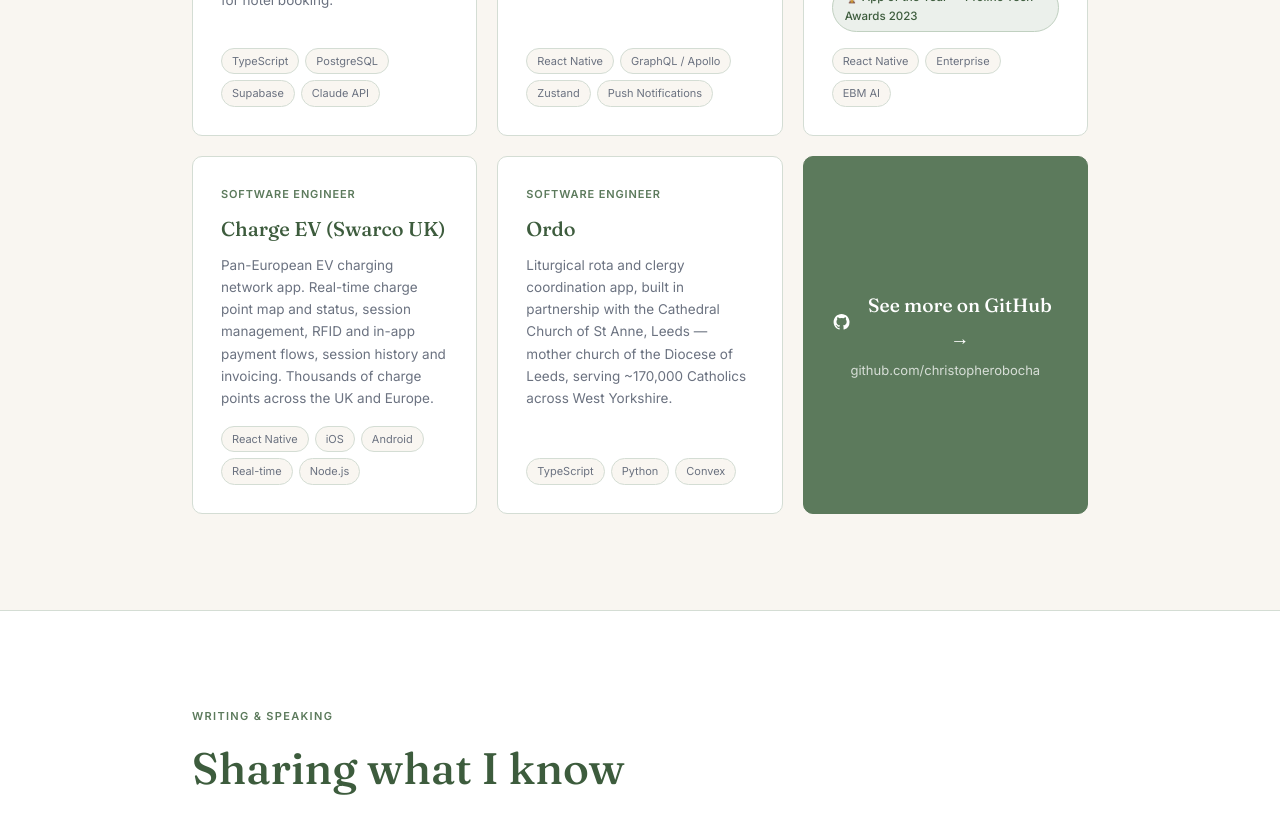
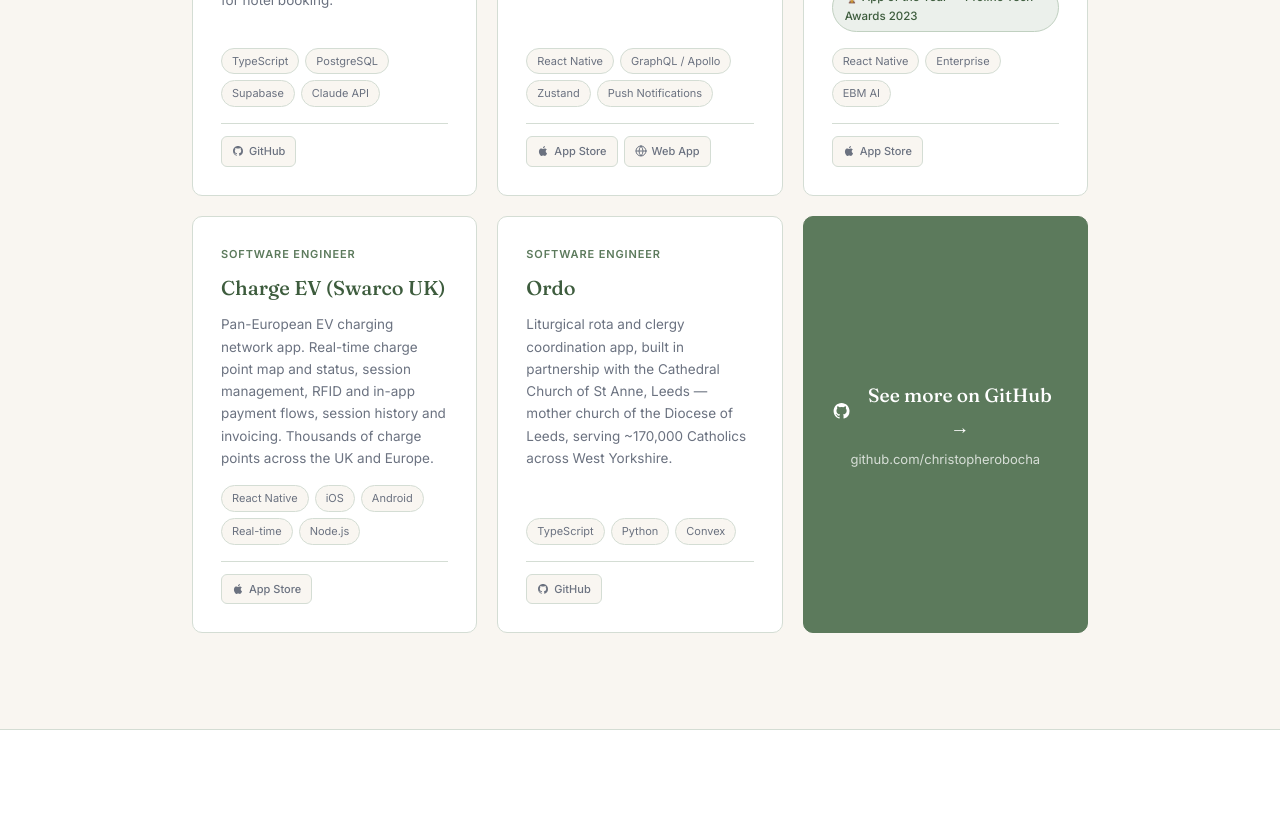
Before and after one commit to ChristopherObocha/portfolio, a Next.js app: page / in a window 1280 px wide. Shown: the part 3200-4029 px from the top of the page. Built offline with nearby package versions, Linux system fonts and the light colour scheme.

Commit message:
project overview looks good

```diff
--- a/src/app/globals.css
+++ b/src/app/globals.css
@@ -532,6 +532,41 @@
   margin-top: 4px;
 }
 
+.project-links {
+  display: flex;
+  gap: 6px;
+  flex-wrap: wrap;
+  margin-top: 4px;
+  padding-top: 12px;
+  border-top: 1px solid var(--border);
+}
+
+.project-link {
+  display: inline-flex;
+  align-items: center;
+  gap: 5px;
+  padding: 5px 10px;
+  border: 1px solid var(--border);
+  border-radius: 6px;
+  font-size: 11px;
+  font-weight: 500;
+  color: var(--text-secondary);
+  text-decoration: none;
+  background: var(--bg);
+  transition: border-color 0.2s, color 0.2s, background 0.2s;
+  white-space: nowrap;
+}
+
+.project-link:hover {
+  border-color: var(--accent);
+  color: var(--accent-dark);
+  background: var(--accent-light);
+}
+
+.project-link svg {
+  flex-shrink: 0;
+}
+
 /* ── Writing & Speaking ──────────────────────────── */
 #writing { background: var(--surface); }
 
--- /dev/null
+++ b/src/components/ProjectLinks.tsx
@@ -0,0 +1,52 @@
+type LinkType = 'ios' | 'android' | 'github' | 'web'
+
+interface ProjectLink {
+  type: LinkType
+  url: string
+}
+
+const icons: Record<LinkType, React.ReactNode> = {
+  ios: (
+    <svg width="12" height="12" viewBox="0 0 24 24" fill="currentColor" aria-hidden="true">
+      <path d="M18.71 19.5c-.83 1.24-1.71 2.45-3.05 2.47-1.34.03-1.77-.79-3.29-.79-1.53 0-2 .77-3.27.82-1.31.05-2.3-1.32-3.14-2.53C4.25 17 2.94 12.45 4.7 9.39c.87-1.52 2.43-2.48 4.12-2.51 1.28-.02 2.5.87 3.29.87.78 0 2.26-1.07 3.8-.91.65.03 2.47.26 3.64 1.98-.09.06-2.17 1.28-2.15 3.81.03 3.02 2.65 4.03 2.68 4.04-.03.07-.42 1.44-1.38 2.83M13 3.5c.73-.83 1.94-1.46 2.94-1.5.13 1.17-.34 2.35-1.04 3.19-.69.85-1.83 1.51-2.95 1.42-.15-1.15.41-2.35 1.05-3.11z"/>
+    </svg>
+  ),
+  android: (
+    <svg width="12" height="12" viewBox="0 0 24 24" fill="currentColor" aria-hidden="true">
+      <path d="M3.18 23.76c.3.17.64.22.99.14l12.47-7.15-2.8-2.8-10.66 9.81zm-1.46-20.7A1.9 1.9 0 0 0 1.5 4.5v15c0 .55.2 1.03.54 1.39l.08.07 8.41-8.41v-.2L2.08 3.94l-.36-.88zm16.7 8.57-2.18-1.25-3.14 3.14 3.14 3.14 2.2-1.26c.63-.36.63-.95 0-1.31l-2.02.54zm-14.84 9.63.07-.06 8.54-8.54-2.8-2.8L1.72 19.4l-.14.15c.08.12.18.23.3.33l1.7 1.38z"/>
+    </svg>
+  ),
+  github: (
+    <svg width="12" height="12" viewBox="0 0 24 24" fill="currentColor" aria-hidden="true">
+      <path d="M12 2C6.477 2 2 6.484 2 12.017c0 4.425 2.865 8.18 6.839 9.504.5.092.682-.217.682-.483 0-.237-.008-.868-.013-1.703-2.782.605-3.369-1.343-3.369-1.343-.454-1.158-1.11-1.466-1.11-1.466-.908-.62.069-.608.069-.608 1.003.07 1.531 1.032 1.531 1.032.892 1.53 2.341 1.088 2.91.832.092-.647.35-1.088.636-1.338-2.22-.253-4.555-1.113-4.555-4.951 0-1.093.39-1.988 1.029-2.688-.103-.253-.446-1.272.098-2.65 0 0 .84-.27 2.75 1.026A9.564 9.564 0 0 1 12 6.844a9.59 9.59 0 0 1 2.504.337c1.909-1.296 2.747-1.027 2.747-1.027.546 1.379.202 2.398.1 2.651.64.7 1.028 1.595 1.028 2.688 0 3.848-2.339 4.695-4.566 4.943.359.309.678.92.678 1.855 0 1.338-.012 2.419-.012 2.747 0 .268.18.58.688.482A10.02 10.02 0 0 0 22 12.017C22 6.484 17.522 2 12 2Z"/>
+    </svg>
+  ),
+  web: (
+    <svg width="12" height="12" viewBox="0 0 24 24" fill="none" stroke="currentColor" strokeWidth="2" strokeLinecap="round" strokeLinejoin="round" aria-hidden="true">
+      <circle cx="12" cy="12" r="10"/>
+      <line x1="2" y1="12" x2="22" y2="12"/>
+      <path d="M12 2a15.3 15.3 0 0 1 4 10 15.3 15.3 0 0 1-4 10 15.3 15.3 0 0 1-4-10 15.3 15.3 0 0 1 4-10z"/>
+    </svg>
+  ),
+}
+
+const labels: Record<LinkType, string> = {
+  ios: 'App Store',
+  android: 'Google Play',
+  github: 'GitHub',
+  web: 'Web App',
+}
+
+export default function ProjectLinks({ links }: { links: ProjectLink[] }) {
+  if (!links.length) return null
+  return (
+    <div className="project-links">
+      {links.map(({ type, url }) => (
+        <a key={type} href={url} target="_blank" rel="noopener" className="project-link">
+          {icons[type]}
+          {labels[type]}
+        </a>
+      ))}
+    </div>
+  )
+}
--- a/src/components/Projects.tsx
+++ b/src/components/Projects.tsx
@@ -1,3 +1,5 @@
+import ProjectLinks from '@/components/ProjectLinks'
+
 const GitHubIcon = () => (
   <svg width="20" height="20" viewBox="0 0 24 24" fill="currentColor">
     <path d="M12 2C6.477 2 2 6.484 2 12.017c0 4.425 2.865 8.18 6.839 9.504.5.092.682-.217.682-.483 0-.237-.008-.868-.013-1.703-2.782.605-3.369-1.343-3.369-1.343-.454-1.158-1.11-1.466-1.11-1.466-.908-.62.069-.608.069-.608 1.003.07 1.531 1.032 1.531 1.032.892 1.53 2.341 1.088 2.91.832.092-.647.35-1.088.636-1.338-2.22-.253-4.555-1.113-4.555-4.951 0-1.093.39-1.988 1.029-2.688-.103-.253-.446-1.272.098-2.65 0 0 .84-.27 2.75 1.026A9.564 9.564 0 0 1 12 6.844a9.59 9.59 0 0 1 2.504.337c1.909-1.296 2.747-1.027 2.747-1.027.546 1.379.202 2.398.1 2.651.64.7 1.028 1.595 1.028 2.688 0 3.848-2.339 4.695-4.566 4.943.359.309.678.92.678 1.855 0 1.338-.012 2.419-.012 2.747 0 .268.18.58.688.482A10.02 10.02 0 0 0 22 12.017C22 6.484 17.522 2 12 2Z"/>
@@ -13,7 +15,7 @@
         <div className="projects-grid reveal-stagger">
 
           {/* Runwae — no public URL */}
-          <div className="project-card">
+          <a href="https://runwae.io" target="_blank" rel="noopener" className="project-card">
             <div className="project-role">Co-founder &amp; CTO</div>
             <div className="project-name">Runwae</div>
             <p className="project-desc">Travel-tech startup. AI-powered trip planning and group itinerary collaboration. Integrates Anthropic Claude for itinerary generation, Viator for experiences, and LiteAPI for hotel booking.</p>
@@ -25,7 +27,10 @@
               <span className="project-tag">Supabase</span>
               <span className="project-tag">Claude API</span>
             </div>
-          </div>
+            <ProjectLinks links={[
+              { type: 'github', url: 'https://github.com/chris-runwae/Runwae-OneStop' },
+            ]} />
+          </a>
 
           {/* Hylark — has public URL */}
           <a href="https://app.hylark.com" target="_blank" rel="noopener" className="project-card">
@@ -38,10 +43,14 @@
               <span className="project-tag">Zustand</span>
               <span className="project-tag">Push Notifications</span>
             </div>
+            <ProjectLinks links={[
+              { type: 'ios', url: 'https://apps.apple.com/gb/app/hylark/id6504600893' },
+              { type: 'web', url: 'https://app.hylark.com' },
+            ]} />
           </a>
 
           {/* GoodShape — no public URL */}
-          <div className="project-card">
+          <a href="https://www.goodshape.com" target="_blank" rel="noopener" className="project-card">
             <div className="project-role">Lead Software Engineer</div>
             <div className="project-name">GoodShape</div>
             <p className="project-desc">UK enterprise health and absence management app. 120,000+ annual engaged users. £220k+ project investment.</p>
@@ -51,9 +60,12 @@
               <span className="project-tag">Enterprise</span>
               <span className="project-tag">EBM AI</span>
             </div>
-          </div>
+            <ProjectLinks links={[
+              { type: 'ios', url: 'https://apps.apple.com/gb/app/goodshape/id1638145769' },
+            ]} />
+          </a>
 
-          {/* Charge EV — no public URL */}
+          {/* Charge EV */}
           <div className="project-card">
             <div className="project-role">Software Engineer</div>
             <div className="project-name">Charge EV (Swarco UK)</div>
@@ -65,10 +77,13 @@
               <span className="project-tag">Real-time</span>
               <span className="project-tag">Node.js</span>
             </div>
+            <ProjectLinks links={[
+              { type: 'ios', url: 'https://apps.apple.com/gb/app/charge-ev-charging/id6453164132' },
+            ]} />
           </div>
 
           {/* Ordo — no public URL */}
-          <div className="project-card">
+          <a href="https://github.com/christopherobocha/ordo" target="_blank" rel="noopener" className="project-card">
             <div className="project-role">Software Engineer</div>
             <div className="project-name">Ordo</div>
             <p className="project-desc">Liturgical rota and clergy coordination app, built in partnership with the Cathedral Church of St Anne, Leeds — mother church of the Diocese of Leeds, serving ~170,000 Catholics across West Yorkshire.</p>
@@ -77,7 +92,10 @@
               <span className="project-tag">Python</span>
               <span className="project-tag">Convex</span>
             </div>
-          </div>
+            <ProjectLinks links={[
+              { type: 'github', url: 'https://github.com/christopherobocha/ordo' },
+            ]} />
+          </a>
 
           {/* GitHub CTA */}
           <a href="https://github.com/christopherobocha" target="_blank" rel="noopener" className="project-card github-cta">
```
